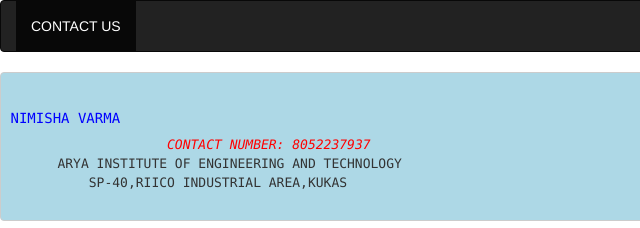
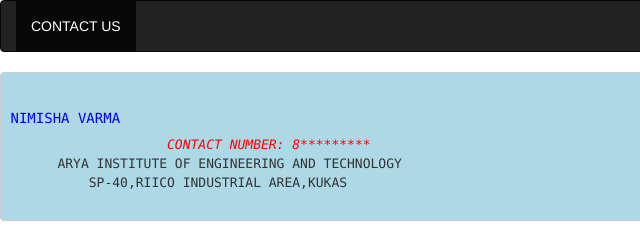
Before and after one commit to linientlearner19/linientlearner19.github.io, a plain HTML site: page contactus.html in a window 1280 px wide. Shown: the top 228 px of the page, 0-640 px from the left. Drawn offline with nearby package versions, Linux system fonts and the light colour scheme.

Commit message:
Update contactus.html

```diff
--- a/contactus.html
+++ b/contactus.html
@@ -34,7 +34,7 @@ carousel-inner > .item > img,
     margin-left: 0px;
 ">
 
-<pre STYLE="BACKGROUND-COLOR:LIGHTBLUE;"> <B STYLE="COLOR:BLUE;"><H5>NIMISHA VARMA</H5></B>                    <I STYLE="COLOR:RED;">CONTACT NUMBER: 8052237937</I>
+<pre STYLE="BACKGROUND-COLOR:LIGHTBLUE;"> <B STYLE="COLOR:BLUE;"><H5>NIMISHA VARMA</H5></B>                    <I STYLE="COLOR:RED;">CONTACT NUMBER: 8*********</I>
       ARYA INSTITUTE OF ENGINEERING AND TECHNOLOGY
 	  SP-40,RIICO INDUSTRIAL AREA,KUKAS
 	  </pre>
```
